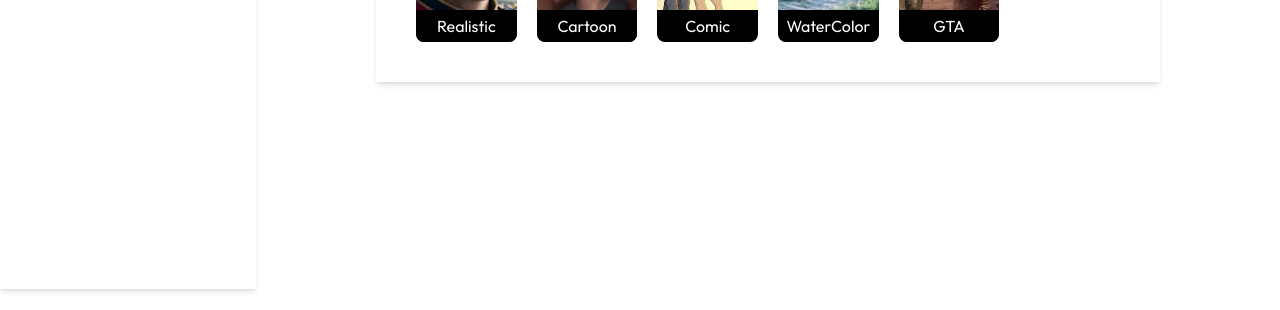
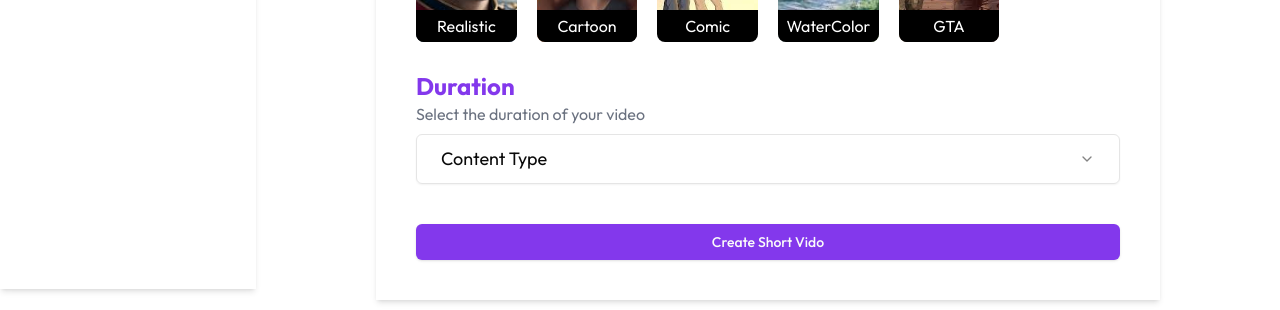
Before and after one commit to rawani123/saas-video-gen, a Next.js app: page /dashboard/create-new in a window 1280 px wide. Shown: the part 576-886 px from the top of the page. Before the commit the page ends 800 px from the top, so only its background shows below. Built offline with nearby package versions, Linux system fonts and the light colour scheme; no server answers.

Commit message:
feat: added create new video button and duration dropdown

```diff
--- /dev/null
+++ b/app/dashboard/create-new/_components/SelectDuration.jsx
@@ -0,0 +1,34 @@
+import React from 'react'
+import {
+    Select,
+    SelectContent,
+    SelectItem,
+    SelectTrigger,
+    SelectValue,
+  } from "@/components/ui/select";
+
+const SelectDuration = ({onUserSelect}) => {
+  return (
+    <div className=' mt-7'>
+      <h2 className="font-bold text-2xl text-primary">Duration</h2>
+      <p className="text-gray-500">Select the duration of your video</p>
+      <Select onValueChange={(value)=> {
+        value!='Custom Prompt' &&onUserSelect('duration',value)
+      }}>
+        <SelectTrigger className="w-full mt-2 p-6 text-lg">
+          <SelectValue placeholder="Content Type" />
+        </SelectTrigger>
+        <SelectContent>
+        <SelectItem  value='30 Second'>
+              30 Second
+            </SelectItem>
+            <SelectItem value='60 Second'>
+              60 Second
+            </SelectItem>
+        </SelectContent>
+      </Select>
+    </div>
+  )
+}
+
+export default SelectDuration
--- a/app/dashboard/create-new/_components/SelectStyle.jsx
+++ b/app/dashboard/create-new/_components/SelectStyle.jsx
@@ -1,8 +1,8 @@
-"use Client"
+"use Client";
 import Image from "next/image";
 import React, { useState } from "react";
 
-const SelectStyle = () => {
+const SelectStyle = ({onUserSelect}) => {
   const styleOptions = [
     { name: "Realistic", image: "/real.jpg" },
     {
@@ -30,11 +30,27 @@ const SelectStyle = () => {
       <p className="text-gray-500">Select Your Video Style</p>
       <div className="grid grid-cols-2 md:grid-cols-3 lg:grid-cols-5 xl:grid-cols-6 gap-5 mt-3">
         {styleOptions.map((option) => (
-            <div className={`relative hover:scale-105 transition-all cursor-pointer rounded-xl ${selectedOption==option.name && "border-4 border-primary"}`} key={option.name}>
-                <Image src={option.image} alt={option.name} width={100} height={100} className="h-48 object-cover rounded-lg w-full"
-                onClick={()=> setSelectedOption(option.name)} />
-                <h2 className="absolute p-1 bg-black bottom-0 w-full text-white text-center rounded-b-lg">{option.name}</h2>
-            </div>
+          <div
+            className={`relative hover:scale-105 transition-all cursor-pointer rounded-xl ${
+              selectedOption == option.name && "border-4 border-primary"
+            }`}
+            key={option.name}
+          >
+            <Image
+              src={option.image}
+              alt={option.name}
+              width={100}
+              height={100}
+              className="h-48 object-cover rounded-lg w-full"
+              onClick={() => {
+                setSelectedOption(option.name);
+                onUserSelect('imageStyle',option.name);
+              }}
+            />
+            <h2 className="absolute p-1 bg-black bottom-0 w-full text-white text-center rounded-b-lg">
+              {option.name}
+            </h2>
+          </div>
         ))}
       </div>
     </div>
--- a/app/dashboard/create-new/page.jsx
+++ b/app/dashboard/create-new/page.jsx
@@ -2,6 +2,8 @@
 import React, { useState } from 'react'
 import SelectTopic from './_components/SelectTopic'
 import SelectStyle from './_components/SelectStyle'
+import SelectDuration from './_components/SelectDuration'
+import { Button } from '@/components/ui/button'
 
 const CreateNew = () => {
 
@@ -10,7 +12,7 @@ const CreateNew = () => {
 
 
   const onHandleInputChange = (fieldName,fieldValue)=>{
-
+    setFormData((prevData)=>[...prevData,{[fieldName]:fieldValue}])
   }
 
   return (
@@ -18,7 +20,9 @@ const CreateNew = () => {
       <h2 className='font-bold text-primary text-4xl text-center'>Create New</h2>
       <div className='mt-10 p-10 shadow-md'>
         <SelectTopic onUserSelect={onHandleInputChange}/>
-        <SelectStyle/>
+        <SelectStyle onUserSelect={onHandleInputChange}/>
+        <SelectDuration onUserSelect={onHandleInputChange}/>
+      <Button className=" mt-10 w-full">Create Short Vido</Button>
       </div>
     </div>
   )
```
